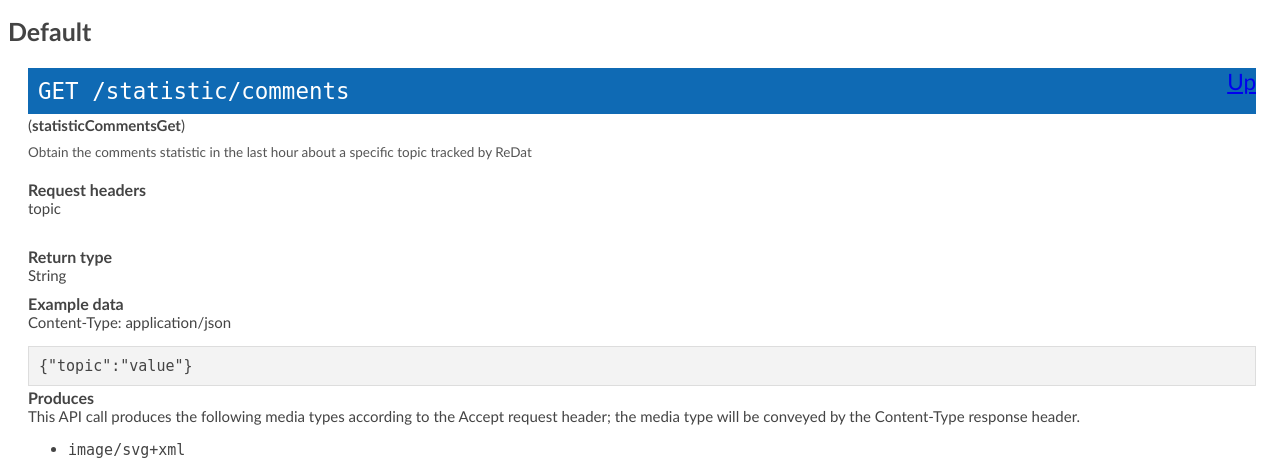
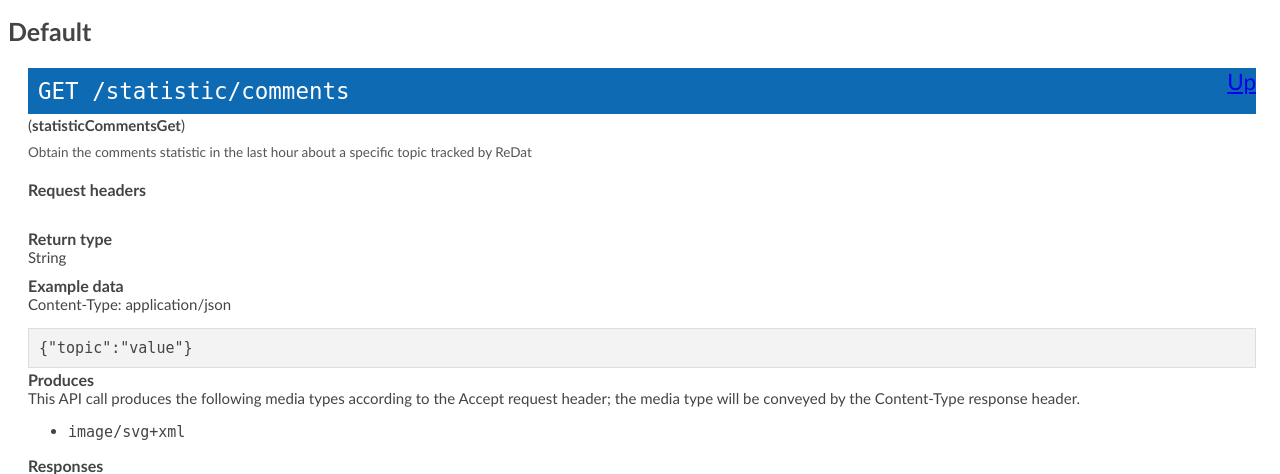
Before and after one commit to valentin-stamate/Web-Technologies-ReDat, a Python web app: template templates/API Documentation.html in a window 1280 px wide. Shown: the part 534-1008 px from the top of the page. Run offline with Jinja, Linux system fonts and the light colour scheme; the template is opened without the code that fills it, so the values that code supplies are empty.

Commit message:
typo in Api doc fixed

```diff
--- a/templates/API Documentation.html
+++ b/templates/API Documentation.html
@@ -218,7 +218,6 @@
 
     <h3 class="field-label">Request headers</h3>
     <div class="field-items">
-      topic
     </div>  <!-- field-items -->
 
 
@@ -450,7 +449,6 @@
 
     <h3 class="field-label">Request headers</h3>
     <div class="field-items">
-      topic
     </div>  <!-- field-items -->
 
 
@@ -492,7 +490,6 @@
 
     <h3 class="field-label">Request headers</h3>
     <div class="field-items">
-      topic
     </div>  <!-- field-items -->
 
 
```
